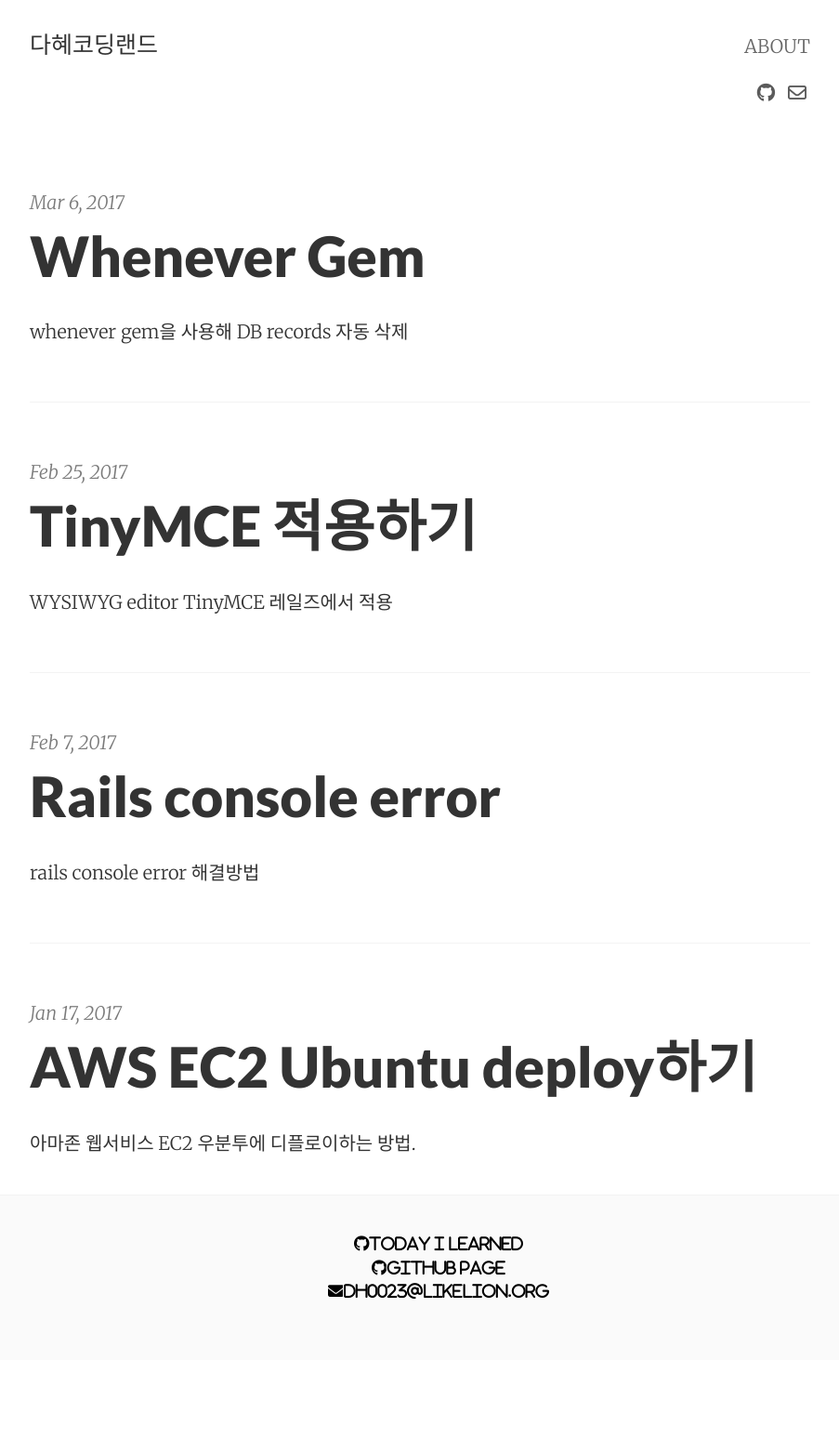
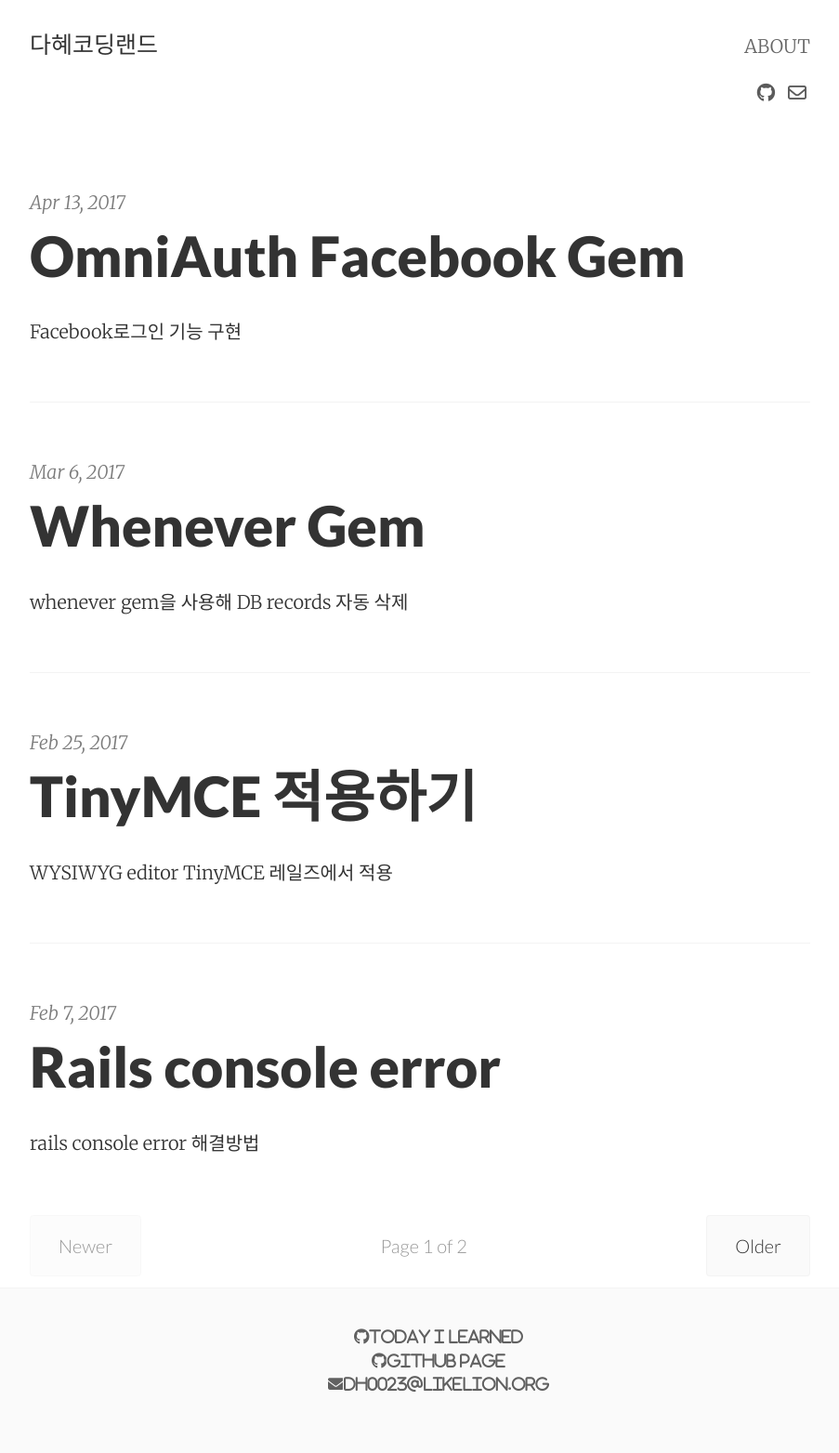
Before and after one commit to dh00023/dh00023.github.io, a Jekyll site: the page built from index.html, in a window 1280 px wide. Shown: the whole page at 93% size, without its empty margins (188-1091 px from the left). Built offline with Jekyll 4.4.1, drawn with Linux system fonts in a browser that asks for light colours; nearby versions of some CDN libraries; the list of posts is cut into pages by our own code; before the commit the page ends 1463 px from its top, so only the background shows below that; part of the change alters nothing that is shown.

Commit message:
omniauth facebook적용방법

````diff
--- /dev/null
+++ b/_posts/2017-04-13-omniauth_facebook.md
@@ -0,0 +1,146 @@
+---
+layout:     post
+title:      OmniAuth Facebook  Gem
+date:       2017-04-13 16:32:00
+summary:    Facebook로그인 기능 구현
+categories: Rails
+tags: [RoR, gem]
+---
+
+```
+gem 'omniauth', '~> 1.4', '>= 1.4.1'
+gem 'omniauth-facebook', '~> 4.0'
+```
+
+```
+rails g migration AddUsernameToUser username
+```
+
+```
+rails g migration AddConfirmableToDevise
+```
+```ruby
+class AddConfirmableToDevise < ActiveRecord::Migration[5.0]
+  def up
+    add_column :users, :confirmation_token, :string
+    add_column :users, :confirmed_at, :datetime
+    add_column :users, :confirmation_sent_at, :datetime
+    # add_column :users, :unconfirmed_email, :string # Only if using reconfirmable
+    add_index :users, :confirmation_token, unique: true
+    # User.reset_column_information # Need for some types of updates, but not for update_all.
+    # To avoid a short time window between running the migration and updating all existing
+    # users as confirmed, do the following
+  end
+  def down
+    remove_columns :users, :confirmation_token, :confirmed_at, :confirmation_sent_at
+    # remove_columns :users, :unconfirmed_email # Only if using reconfirmable
+  end
+end
+```
+
+```
+rails g migration AddFieldsToUser provider uid image
+```
+
+- `username` : 페이스북 사용자명
+- `provider` : 인증서비스 제공업체명(예, facebook, twitter 등)
+- `uid` : 사용자 아이디
+- `image` : 사용자 프로필 사진
+
+[페이스북 개발자 페이지](https://developers.facebook.com)에서 `APP_ID`와 `APP_SECRET`발급을 받는다.
+
+보안을 위해서 `figaro` gem 사용
+```ruby
+bundle exec figaro install
+# => config/application.yml
+```
+
+```ruby
+#config/initailize/devise.rb
+config.omniauth :facebook, ENV["FACEBOOK_APP_ID"], ENV["FACEBOOK_SECRET_KEY"], scope: 'email', info_fields:'email'
+```
+
+```yml
+#application.yml
+FACEBOOK_APP_ID: ""
+FACEBOOK_SECRET_KEY: ""
+```
+
+User모델에 다음과 같이 추가해준다.
+
+```ruby
+# user.rb
+class User < ApplicationRecord
+  # Include default devise modules. Others available are:
+  # :confirmable, :lockable, :timeoutable and :omniauthable
+  devise :database_authenticatable, :registerable,
+         :recoverable, :rememberable, :trackable, :validatable,
+         :confirmable, :omniauthable, :omniauth_providers => [:facebook]
+
+  validates :username, presence: true, length: {maximum: 50}
+
+  has_many :rooms
+  has_many :reservations
+  has_many :reviews
+
+  def self.from_omniauth(auth)
+    user = User.where(email: auth.info.email).first
+
+    if user
+      return user
+    else
+      where(provider: auth.provider, uid: auth.uid).first_or_create do |user|
+        user.provider = auth.provider
+        user.username = auth.info.email
+        user.uid = auth.uid
+        user.email = auth.info.email
+        user.image = auth.info.image
+        user.password = Devise.friendly_token[0,20]
+        user.skip_confirmation!
+      end
+    end
+  end
+end
+```
+
+`omniauth_callbacks_controller.rb`생성한다.
+
+```ruby
+class OmniauthCallbacksController < Devise::OmniauthCallbacksController
+
+  def facebook
+    # You need to implement the method below in your model (e.g. app/models/user.rb)
+    @user = User.from_omniauth(request.env["omniauth.auth"])
+
+    if @user.persisted?
+      sign_in_and_redirect @user, :event => :authentication #this will throw if @user is not activated
+      set_flash_message(:notice, :success, :kind => "Facebook") if is_navigational_format?
+    else
+      session["devise.facebook_data"] = request.env["omniauth.auth"]
+      redirect_to new_user_registration_url
+    end
+  end
+
+  def failure
+    redirect_to root_path
+  end
+end
+```
+
+라우팅 설정을 수정해준다.
+```ruby
+#routes.rb
+devise_for :users, controllers: {:omniauth_callbacks => 'omniauth_callbacks', :registrations => 'registrations'}
+```
+
+마지막으로 페이스북 로그인할 수 있는 링크를 추가해준다.
+
+```erb
+#index.html.erb
+<% if user_signed_in? %>
+  <p><%= link_to "로그아웃", destroy_user_session_path, method: :delete, data: {confirm: "Are you sure?" }, class: 'btn btn-default'%></p>
+<% else %>
+  <p><%= link_to "로그인", new_user_session_path, class: 'btn btn-default' %></p>
+  <p><%= link_to "페이스북으로 로그인", user_facebook_omniauth_authorize_path %></p>
+<% end %>
+```
--- a/css/pixyll.scss
+++ b/css/pixyll.scss
@@ -35,7 +35,10 @@
 @import 'pagination';
 
 a {
-    color: #000000;
+    color: #616161;
     background-image: none!important;
     text-shadow: white 1px 0px 0px, white -1px 0px 0px;
 }
+a:hover a:active{
+	color: #000000;
+}
````
